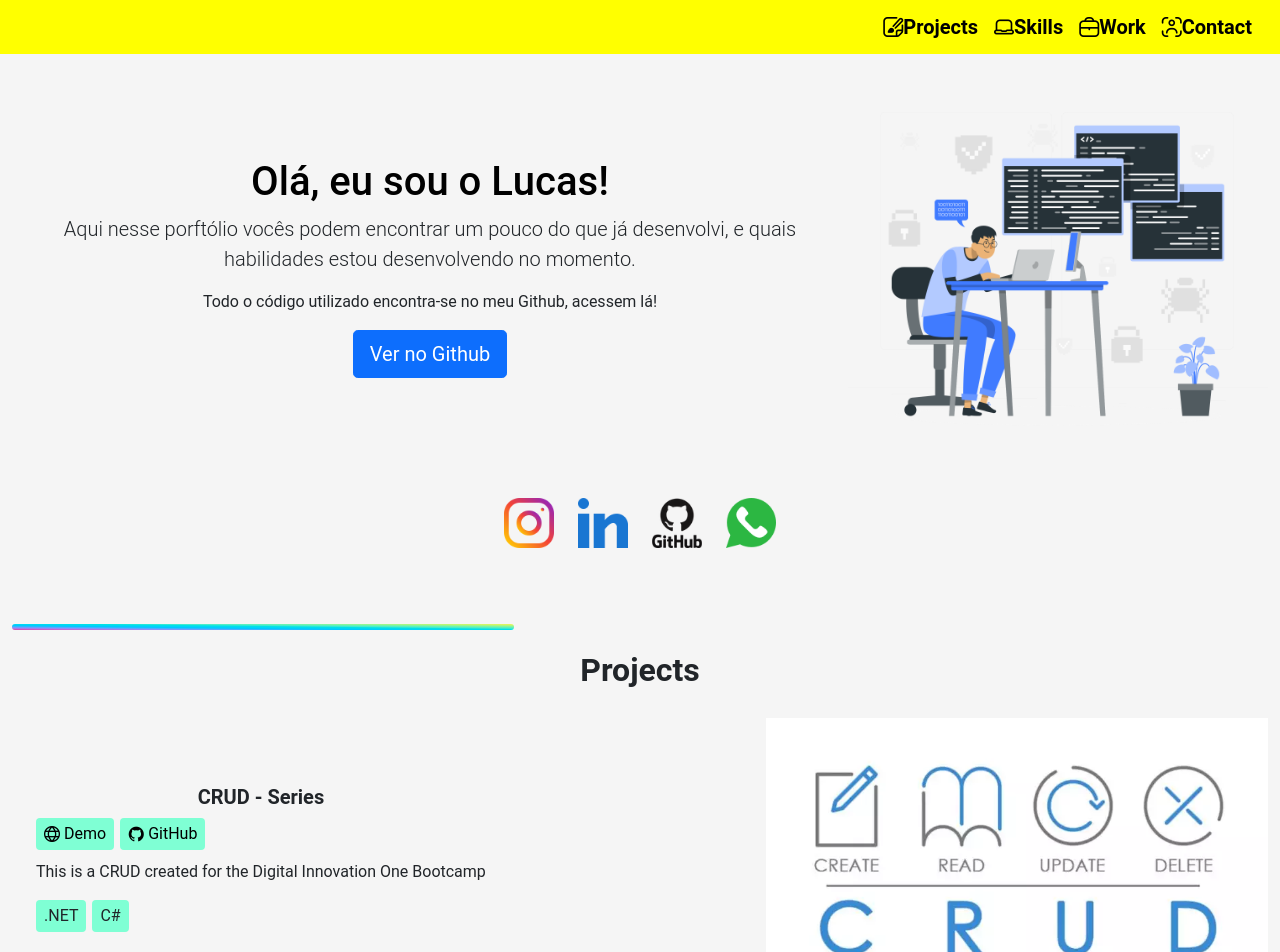
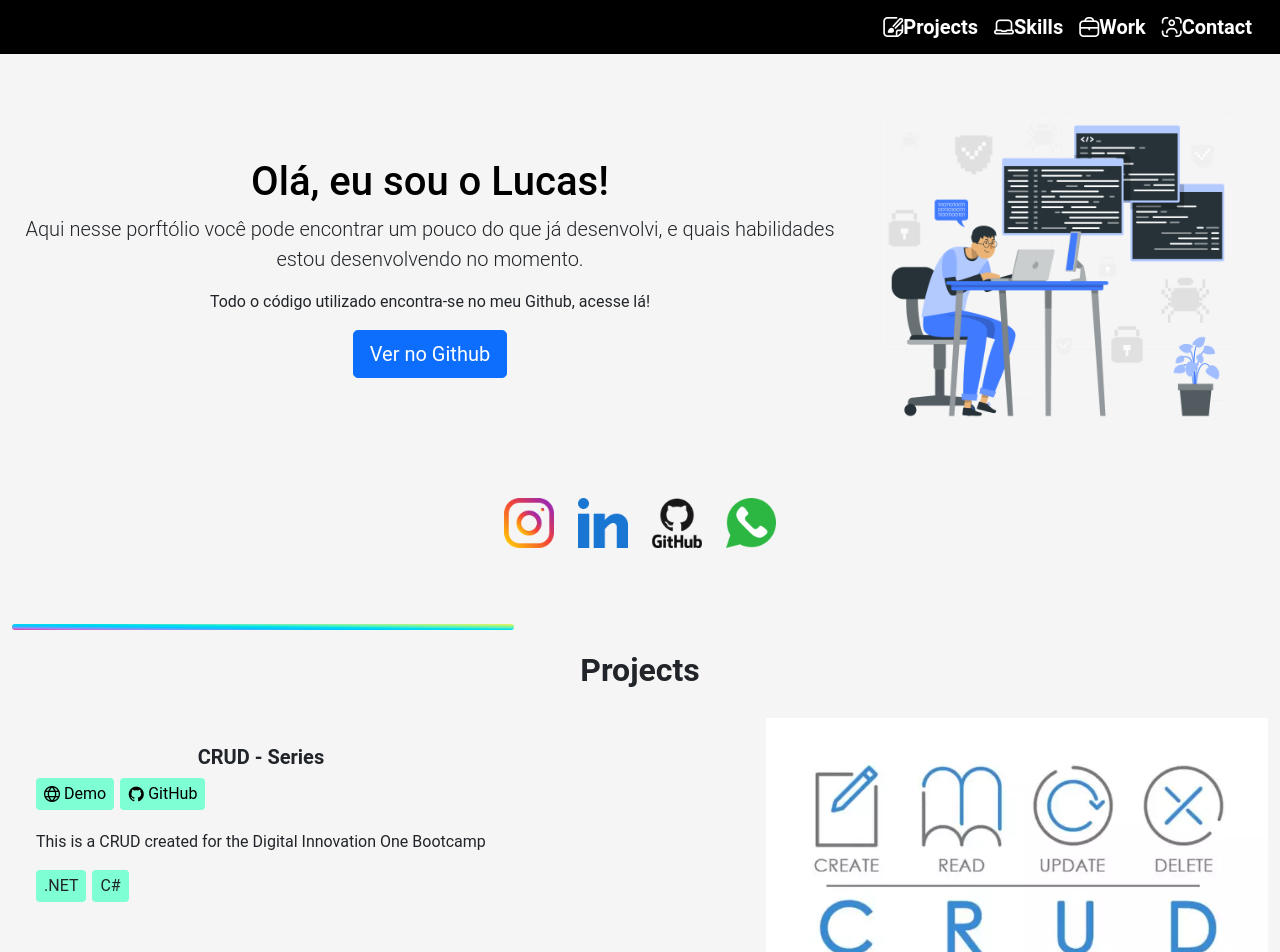
Before and after one commit to galvaolucas/portfolio-lucasgalvao, a React (Create React App) app: page / in a window 1280 px wide. Shown: the top 952 px of the page. Built offline with nearby package versions, Linux system fonts and the light colour scheme; a web font is replaced by a local one.

Commit message:
styled education tag

```diff
--- a/src/components/body/about/about.js
+++ b/src/components/body/about/about.js
@@ -8,9 +8,9 @@ function About() {
             <div className='about-top'>
             <div class="jumbotron">
             <h1 className="about-name">Olá, eu sou o Lucas!</h1>
-            <p className="lead">Aqui nesse porftólio vocês podem encontrar um pouco do que já desenvolvi, e quais habilidades estou desenvolvendo no momento.</p>
+            <p className="lead">Aqui nesse porftólio você pode encontrar um pouco do que já desenvolvi, e quais habilidades estou desenvolvendo no momento.</p>
 
-            <p>Todo o código utilizado encontra-se no meu Github, acessem lá!</p>
+            <p>Todo o código utilizado encontra-se no meu Github, acesse lá!</p>
             <p className="lead">
             <a className="btn btn-primary btn-lg" href="https://github.com/galvaolucas/portfolio-lucasgalvao" role="button">Ver no Github</a>
             </p>
--- a/src/components/body/projects/project-card.css
+++ b/src/components/body/projects/project-card.css
@@ -2,17 +2,17 @@
     display: flex;
     flex: 1;
     justify-content: space-between;
-    align-items: center;
     margin: 16px 0px;
     padding: 8px 0px;
 }
 
 .project-photo{
     width: 40%;
+    float: right;
 }
 
 .project-about{
-    margin-top: 10px;
+    margin-top: 20px;
 }
 
 .project-info{
--- a/src/components/data/education.js
+++ b/src/components/data/education.js
@@ -15,12 +15,21 @@ export const EducationData = [
     institution: 'Hackerrank',
     description: 'Javascript',
     initial_date: 'August/2021',
-    final_date: ''
+    final_date: '',
+    certificate: 'https://www.hackerrank.com/certificates/5487200ca624'
 },
 {
     institution: 'Digital Innovation One',
     description: 'Decola Tech Bootcamp',
     initial_date: 'August/2021',
     final_date: 'September/2021',
+    certificate: 'https://certificates.digitalinnovation.one/99C24112'
+},
+{
+    institution: 'DevMedia',
+    description: 'HTML: Authority',
+    initial_date: 'July/2021',
+    final_date: '',
+    certificate: 'https://www.devmedia.com.br/certificado/tecnologia/html/lucas-de-melo-galvao'
 }
 ];
--- a/src/components/header/header.css
+++ b/src/components/header/header.css
@@ -1,12 +1,11 @@
 .header{
     display: flex;
-    background-color: yellow;
+    background-color:black;
     justify-content: space-between; /* joga o conteudo para as pontas*/
     flex: 1;
     padding: 12px; /*distancia para o topo do header*/
     position: relative;
     align-items: center;
-
 }
 
 .menu{
@@ -17,7 +16,6 @@
 
 .menu-icon{
     font-size: 24px;
-
 }
 
 .mobile-menu{
--- a/src/components/home/web/web.css
+++ b/src/components/home/web/web.css
@@ -13,7 +13,7 @@
 
 .web-option a{
     text-decoration: none; /*retira o sublinhado dos nomes */
-    color: black;
+    color: white;
     display: flex;
     align-items: center;
 }
```
